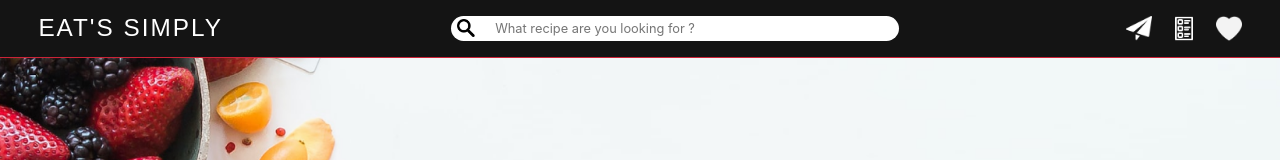
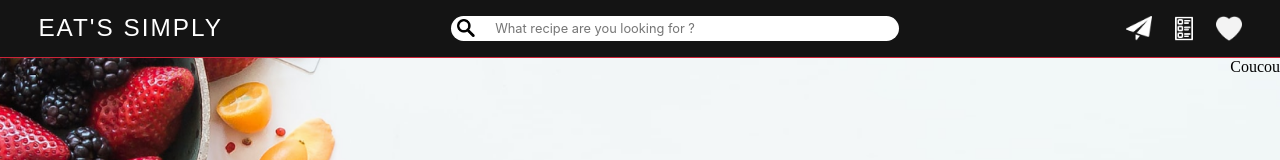
Before and after one commit to Mbirepinte/WildFork, a React (Vite) app: page /filter-result in a window 1280 px wide. Shown: the top 160 px of the page. Built offline with nearby package versions, Linux system fonts and the light colour scheme; a web font is replaced by a local one.

Commit message:
test Result

```diff
--- a/src/pages/result/Result.jsx
+++ b/src/pages/result/Result.jsx
@@ -12,7 +12,8 @@ function Result({ selectionArray, musicArea }) {
       animate={{ opacity: 1 }}
       transition={{ duration: 1.75 }}
     >
-      <Carousel selectionArray={selectionArray} musicArea={musicArea} />
+      <div>Coucou</div>
+     {/*  <Carousel selectionArray={selectionArray} musicArea={musicArea} /> */}
     </motion.div>
   );
 }
```
